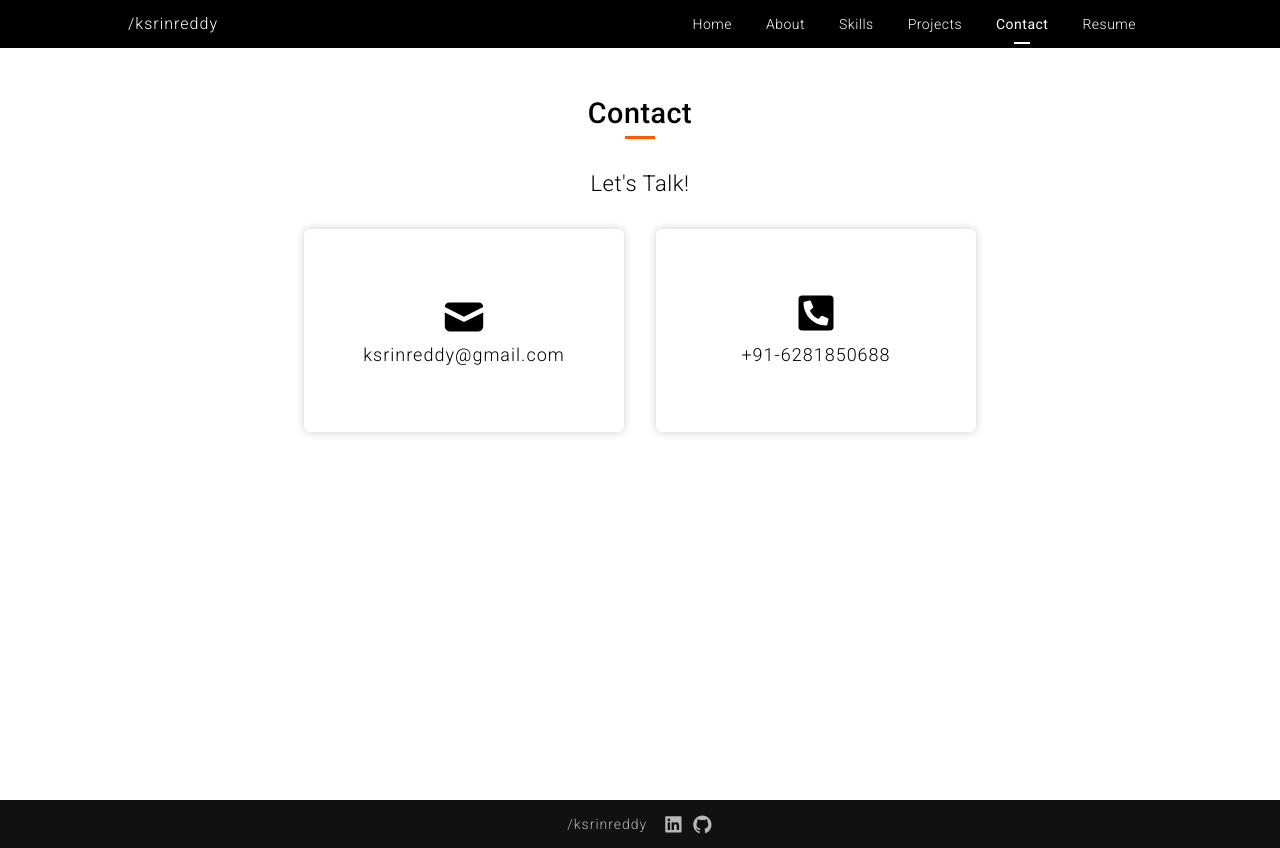
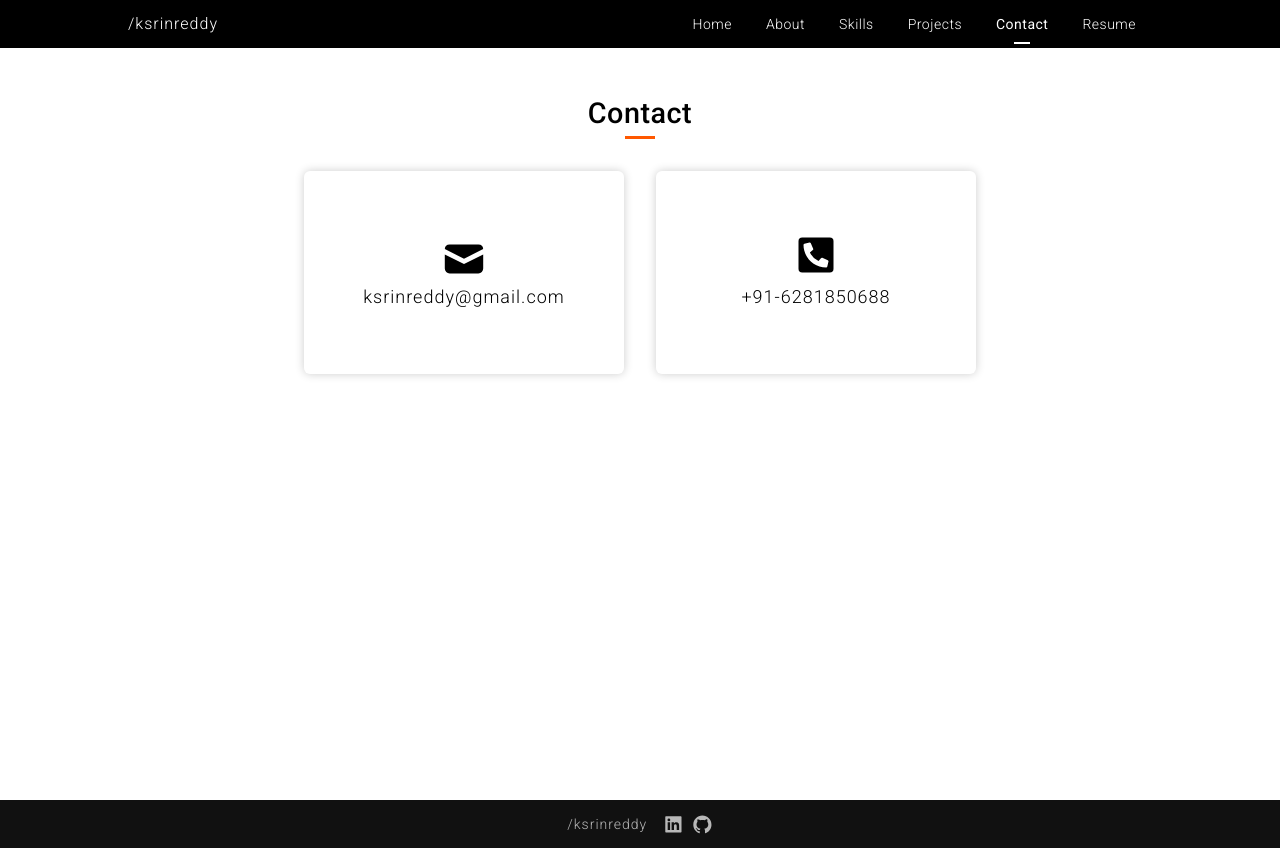
Before and after one commit to ksrinreddy/portfolio, a React (Create React App) app: page /contact in a window 1280 px wide. Built offline with nearby package versions, Linux system fonts and the light colour scheme.

Commit message:
update contact content, styles

```diff
--- a/src/pages/Contact.js
+++ b/src/pages/Contact.js
@@ -6,7 +6,6 @@ const Contact = () => {
   return (
     <section className="contact">
       <h2 className="contact__title">contact</h2>
-      <h4 className="contact__subtitle">Let's Talk!</h4>
       <div className="contact__wrapper">
         <div className="contact__info">
           <div className="contact__card">
--- a/src/pages/styles-pages/_Contact.scss
+++ b/src/pages/styles-pages/_Contact.scss
@@ -21,19 +21,6 @@
       bottom: 0;
       left: 50%;
       transform: translateX(-50%);
-    }
-  }
-
-  &__subtitle {
-    text-align: center;
-    padding-top: 2rem;
-    line-height: 1.2;
-    font-weight: a.fw(light);
-    font-size: a.fs(20);
-    letter-spacing: a.ls(xx-small);
-
-    @include a.mq-up(medium) {
-      font-size: a.fs(22);
     }
   }
 
```
